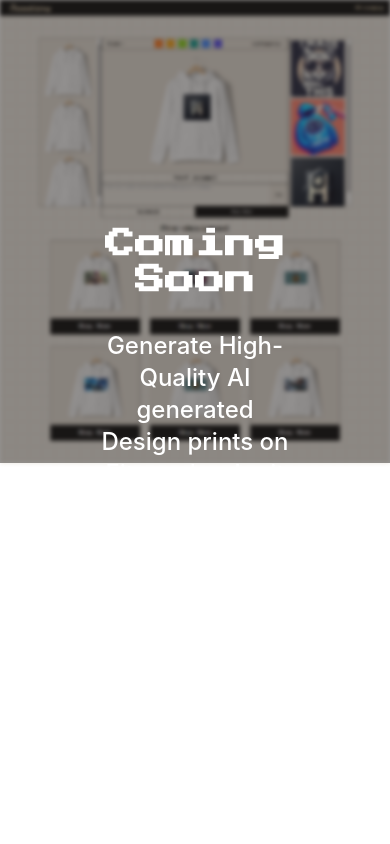
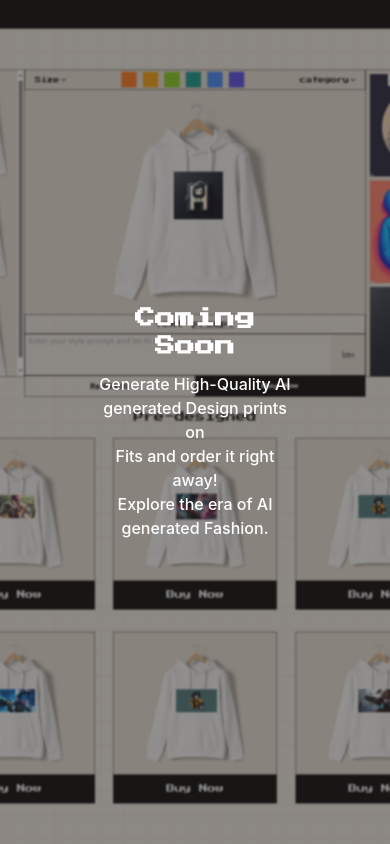
Before and after one commit to bobbyrepo/hoodini_landingpage, a React (Create React App) app: page / in a window 390 px wide. Built offline with nearby package versions, Linux system fonts and the light colour scheme.

Commit message:
responsive

```diff
--- a/src/App.js
+++ b/src/App.js
@@ -3,21 +3,29 @@ import bg from "./landingbg.png";
 
 function App() {
   return (
-    <div className="relative ">
-      <img src={bg} alt="" className="w-full h-full blur"></img>
+    <div
+      className="relative"
+      style={{
+        backgroundImage: `url(${bg})`,
+        backgroundSize: "cover",
+        backgroundPosition: "top center",
+      }}
+    >
+      <div className="w-screen h-screen"></div>
+      {/* <img src={bg} alt="" className=" w-[900px] blur"></img> */}
       <div className="absolute top-0 left-0 w-full h-full bgCol1 opacity-50"></div>
 
       <div className="fixed top-1/2 left-1/2 transform -translate-x-1/2 -translate-y-1/2  text-center z-10">
-        <h1 className="myFont text-3xl mb-8 font-bold text-white">
+        <h1 className="myFont md:text-3xl sm:text-2xl text-xl md:mb-8 mb-3 font-bold text-white">
           Coming Soon
         </h1>
-        <p className="text-2xl font-medium text-white">
+        <p className="md:text-2xl sm:text-lg text-md font-medium text-white">
           Generate High-Quality AI generated Design prints on
         </p>
-        <p className="text-2xl font-medium text-white">
+        <p className="md:text-2xl sm:text-lg text-md font-medium text-white">
           Fits and order it right away!
         </p>
-        <p className="text-2xl font-medium text-white">
+        <p className="md:text-2xl sm:text-lg text-md font-medium text-white">
           Explore the era of AI generated Fashion.
         </p>
       </div>
```
Also changed, not shown: src/App.css (line endings or trailing spaces), src/landingbg.png, src/landingbg1.png (added).
